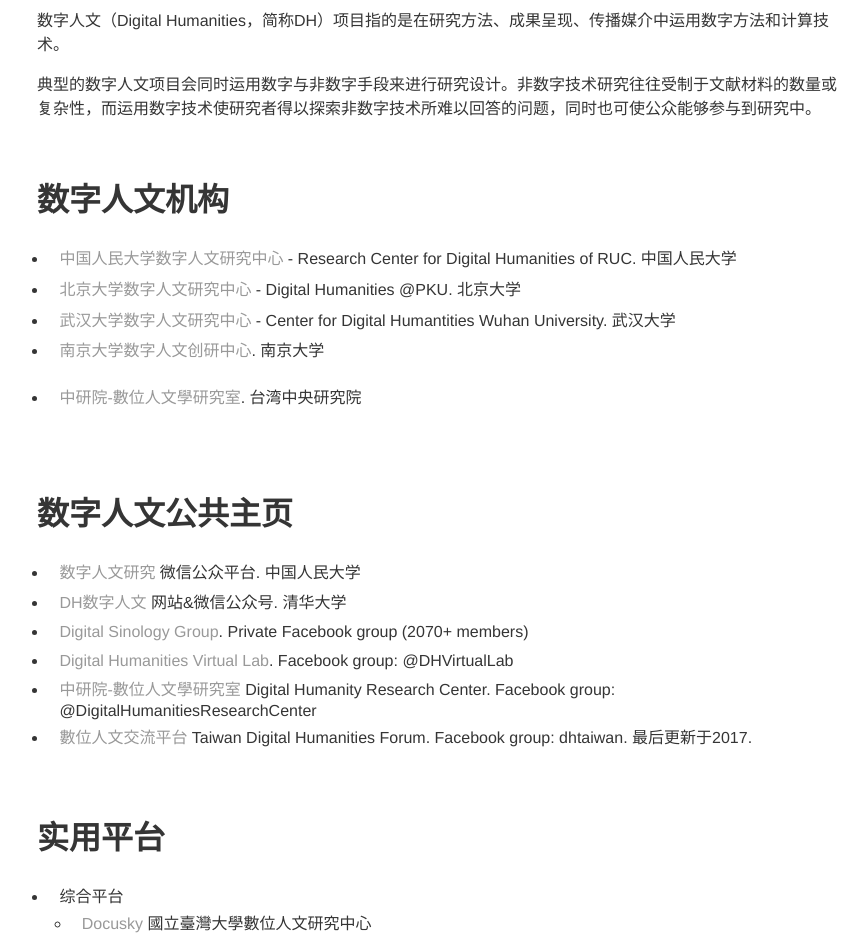
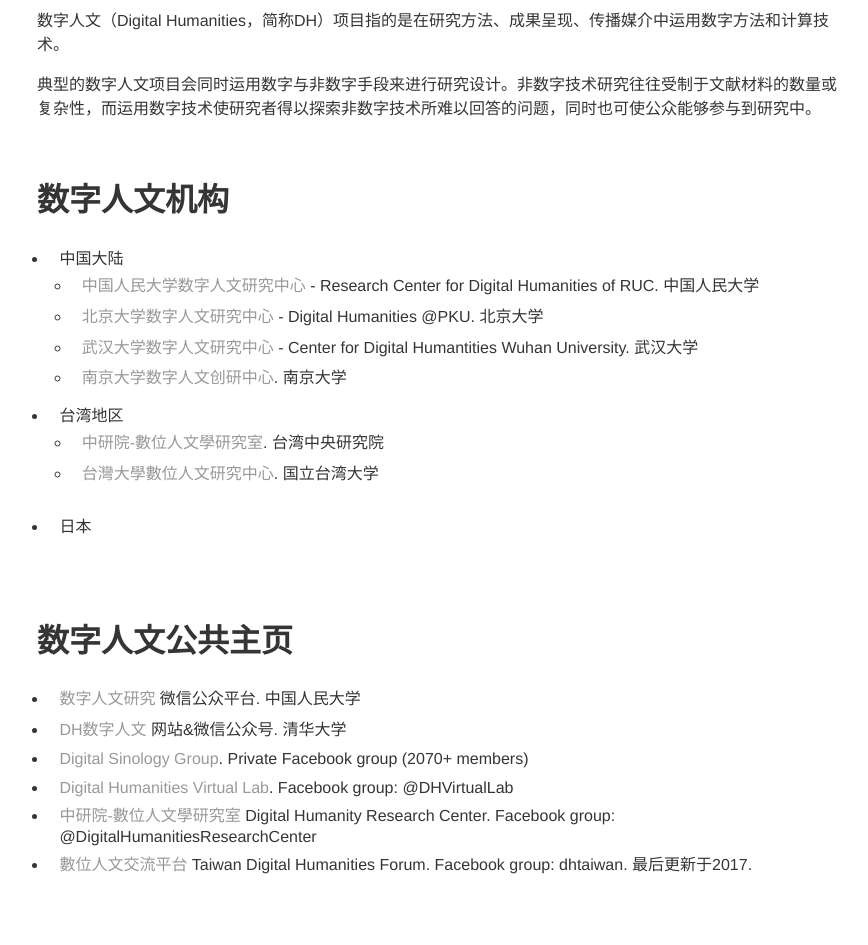
Before and after one commit to XJStory/XJStory.github.io, a Jekyll site: the page built from index.md, in a window 1280 px wide. Shown: the part 329-1274 px from the top of the page, without its empty margins (203-1071 px from the left). Built offline with Jekyll 4.4.1, drawn with Linux system fonts in a browser that asks for light colours; our own code applies the rules of GitHub Pages for plain Markdown files.

Commit message:
Update index.md

```diff
--- a/index.md
+++ b/index.md
@@ -10,11 +10,15 @@
 <br/>
 
 # 数字人文机构
-* [中国人民大学数字人文研究中心](http://dh.ruc.edu.cn/jggk/zxjj/index.htm) - Research Center for Digital Humanities of RUC. 中国人民大学
-* [北京大学数字人文研究中心](https://kvlab.org/) - Digital Humanities @PKU. 北京大学
-* [武汉大学数字人文研究中心](http://dh.whu.edu.cn) - Center for Digital Humantities Wuhan University. 武汉大学
-* [南京大学数字人文创研中心](https://ias.nju.edu.cn/szrwcyzx/list.htm). 南京大学
-* [中研院-數位人文學研究室](http://www3.ihp.sinica.edu.tw/dhrctw/). 台湾中央研究院
+* 中国大陆
+  * [中国人民大学数字人文研究中心](http://dh.ruc.edu.cn/jggk/zxjj/index.htm) - Research Center for Digital Humanities of RUC. 中国人民大学
+  * [北京大学数字人文研究中心](https://kvlab.org/) - Digital Humanities @PKU. 北京大学
+  * [武汉大学数字人文研究中心](http://dh.whu.edu.cn) - Center for Digital Humantities Wuhan University. 武汉大学
+  * [南京大学数字人文创研中心](https://ias.nju.edu.cn/szrwcyzx/list.htm). 南京大学
+* 台湾地区
+  * [中研院-數位人文學研究室](http://www3.ihp.sinica.edu.tw/dhrctw/). 台湾中央研究院
+  * [台灣大學數位人文研究中心](http://www.digital.ntu.edu.tw/). 国立台湾大学
+* 日本
 
   <br/>
 
```
